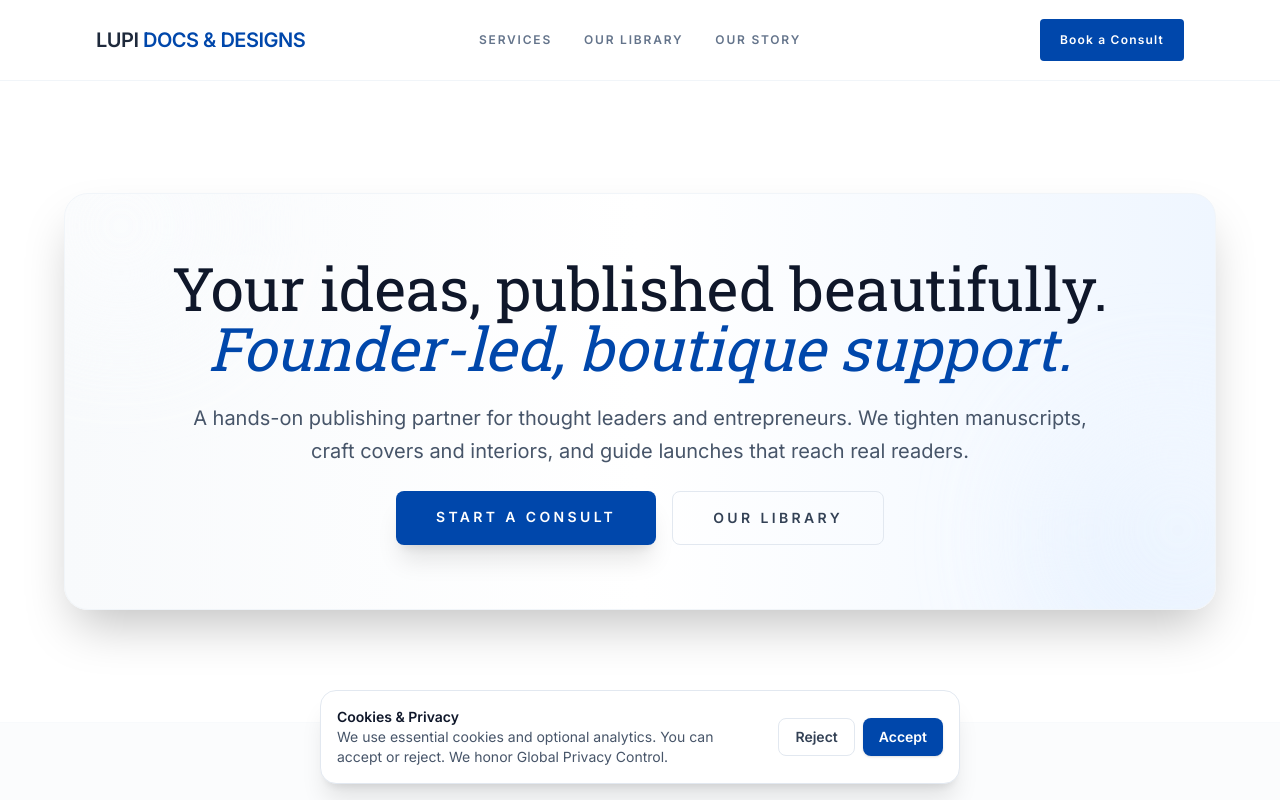
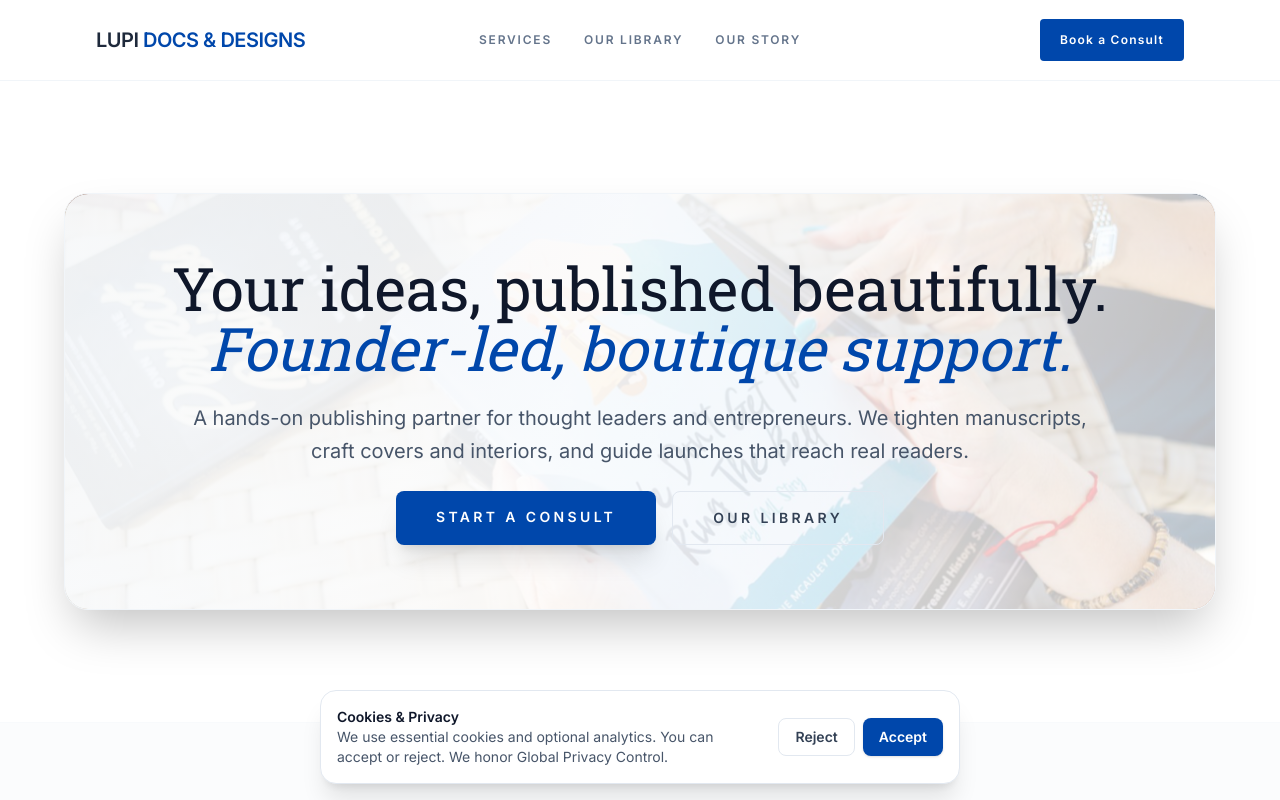
Before and after one commit to krcoffelt/LupiDocs, a plain HTML site: page index.html in a window 1280 px wide. Shown: the top 800 px of the page. Drawn offline with nearby package versions, Linux system fonts and the light colour scheme.

Commit message:
Add uploaded photo as homepage hero image

```diff
--- a/index.html
+++ b/index.html
@@ -19,6 +19,22 @@
     .delay-1 { transition-delay: 120ms; }
     .delay-2 { transition-delay: 220ms; }
     .delay-3 { transition-delay: 320ms; }
+    .hero-panel {
+      background-color: #f8fafc;
+      background-image: url('images/IMG_9357.jpeg');
+      background-size: cover;
+      background-position: center 42%;
+    }
+    .hero-panel::after {
+      content: "";
+      position: absolute;
+      inset: 0;
+      background: linear-gradient(108deg, rgba(248, 250, 252, 0.95) 0%, rgba(255, 255, 255, 0.92) 44%, rgba(255, 255, 255, 0.72) 100%);
+    }
+    .hero-panel > * {
+      position: relative;
+      z-index: 1;
+    }
   </style>
 </head>
 <body class="bg-white text-slate-800">
@@ -43,11 +59,7 @@
   <!-- Hero -->
   <section class="py-20 md:py-28 px-8">
     <div class="max-w-6xl mx-auto">
-      <div class="relative overflow-hidden rounded-3xl border border-slate-100 bg-gradient-to-r from-slate-50 via-white to-blue-50 shadow-2xl px-8 py-12 md:px-14 md:py-16 text-center reveal active">
-        <div class="pointer-events-none absolute inset-0 opacity-70" aria-hidden="true">
-          <div class="absolute -left-10 -top-16 h-48 w-48 rounded-full bg-gradient-to-br from-lupi/20 to-white blur-3xl"></div>
-          <div class="absolute right-[-80px] bottom-[-60px] h-64 w-64 rounded-full bg-gradient-to-tr from-blue-200/50 to-white blur-3xl"></div>
-        </div>
+      <div class="hero-panel relative overflow-hidden rounded-3xl border border-slate-100 shadow-2xl px-8 py-12 md:px-14 md:py-16 text-center reveal active">
         <div class="relative space-y-6">
           <h1 class="text-5xl md:text-6xl text-slate-900 leading-[1.05]">
             Your ideas, published beautifully.<br><span class="text-lupi italic font-light">Founder-led, boutique support.</span>
```
Also changed, not shown: images/IMG_9357.jpeg (added).
